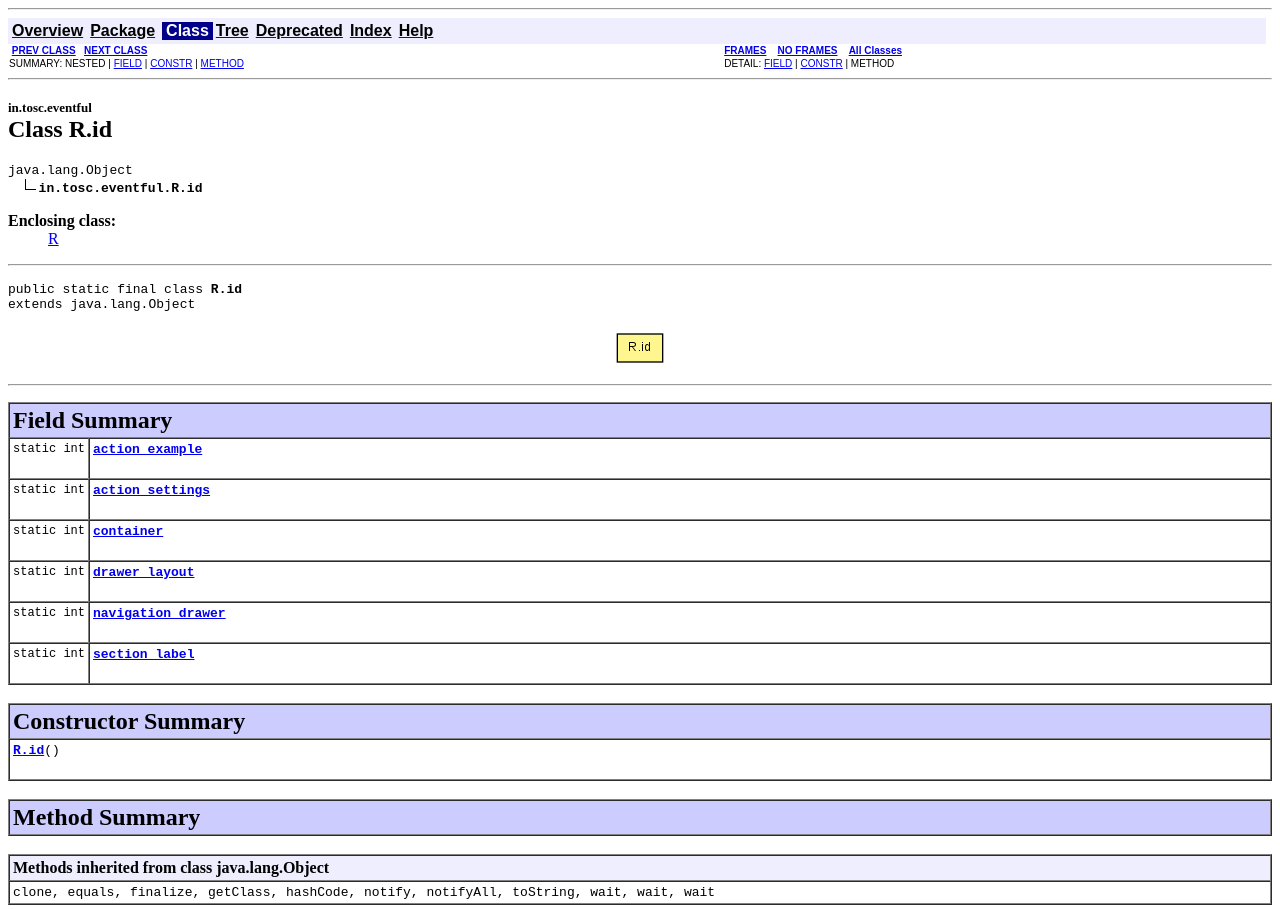
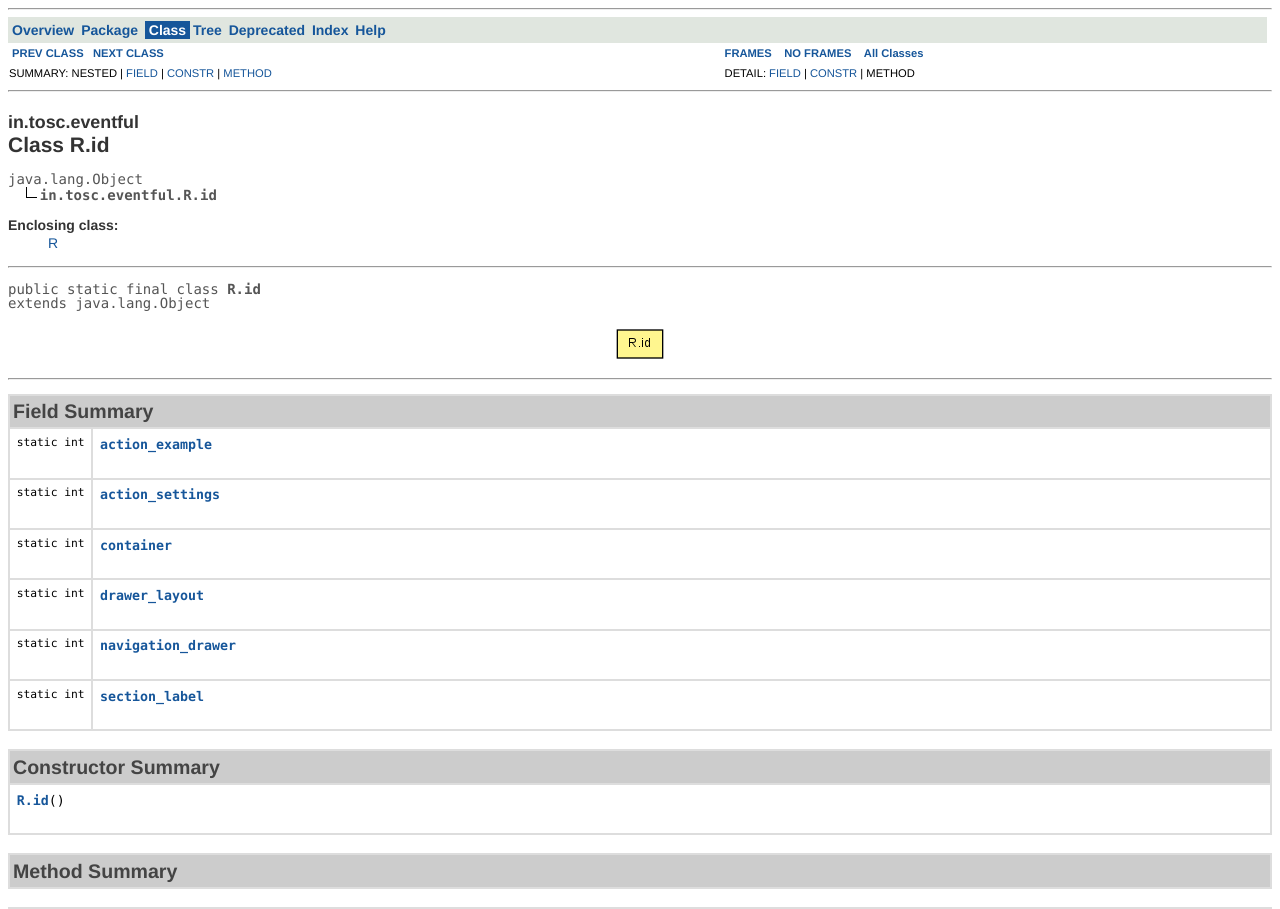
Before and after one commit to teamOSC/EventFul_Android_Library, a plain HTML site: page in/tosc/eventful/R.id.html in a window 1280 px wide. Shown: the top 909 px of the page. Drawn offline with Linux system fonts and the light colour scheme.

Commit message:
update docs
Signed-off-by: Arnav Gupta <championswimmer@aokp.co>

```diff
--- a/stylesheet.css
+++ b/stylesheet.css
@@ -3,26 +3,55 @@
 /* Define colors, fonts and other style attributes here to override the defaults */
 
 /* Page background color */
-body { background-color: #FFFFFF; color:#000000 }
+body { background-color: #FFFFFF; color:#333; font-size: 100%; }
+
+body { font-size: 0.875em; line-height: 1.286em; font-family:   "Helvetica", "Arial", sans-serif; }
+
+code { color: #777; line-height: 1.286em; font-family: "Consolas", "Lucida Console", "Droid Sans Mono", "Andale Mono", "Monaco", "Lucida Sans Typewriter"; }
+
+pre { color: #555; line-height: 1.0em; font-family: "Consolas", "Lucida Console", "Droid Sans Mono", "Andale Mono", "Monaco", "Lucida Sans Typewriter"; }
+
+
+a { text-decoration: none; color: #16569A; /* also try #2E85ED, #0033FF, #6C93C6, #1D7BBE, #1D8DD2 */ }
+a:hover { color: #EEEEEE; background-color: #16569A; }
+a:visited { color: #CC3300; }
+a:visited:hover { color: #fff; background-color: #CC3300; }
+
+table[border="1"] { border: 1px solid #ddd; }
+table[border="1"] td, table[border="1"] th { border: 1px solid #ddd; }
+table[cellpadding="3"] td { padding: 0.5em; }
+
+font[size="-1"] { font-size: 0.85em; line-height: 1.5em; }
+font[size="-2"] { font-size: 0.8em; }
+font[size="+2"] { font-size: 1.4em; line-height: 1.3em; padding: 0.4em 0; }
 
 /* Headings */
-h1 { font-size: 145% }
+h1 { font-size: 1.5em; line-height: 1.286em;}
 
 /* Table colors */
-.TableHeadingColor     { background: #CCCCFF; color:#000000 } /* Dark mauve */
-.TableSubHeadingColor  { background: #EEEEFF; color:#000000 } /* Light mauve */
-.TableRowColor         { background: #FFFFFF; color:#000000 } /* White */
+.TableHeadingColor     { background: #ccc; color:#444; } /* Dark mauve */
+.TableSubHeadingColor  { background: #ddd; color:#444; } /* Light mauve */
+.TableRowColor         { background: #FFFFFF; color:#666; font-size: 0.95em; } /* White */
+.TableRowColor code    { color:#000; } /* White */
 
 /* Font used in left-hand frame lists */
-.FrameTitleFont   { font-size: 100%; font-family: Helvetica, Arial, sans-serif; color:#000000 }
-.FrameHeadingFont { font-size:  90%; font-family: Helvetica, Arial, sans-serif; color:#000000 }
-.FrameItemFont    { font-size:  90%; font-family: Helvetica, Arial, sans-serif; color:#000000 }
+.FrameTitleFont   { font-size: 100%; }
+.FrameHeadingFont { font-size:  90%; }
+.FrameItemFont { font-size:  0.9em; line-height: 1.3em;
+}
+/* Java Interfaces */
+.FrameItemFont a i {
+  font-style: normal; color: #666;
+}
+.FrameItemFont a:hover i {
+  font-style: normal; color: #fff; background-color: #666;
+}
 
 /* Navigation bar fonts and colors */
-.NavBarCell1    { background-color:#EEEEFF; color:#000000} /* Light mauve */
-.NavBarCell1Rev { background-color:#00008B; color:#FFFFFF} /* Dark Blue */
-.NavBarFont1    { font-family: Arial, Helvetica, sans-serif; color:#000000;color:#000000;}
-.NavBarFont1Rev { font-family: Arial, Helvetica, sans-serif; color:#FFFFFF;color:#FFFFFF;}
+.NavBarCell1    { background-color:#E0E6DF; } /* Light mauve */
+.NavBarCell1Rev { background-color:#16569A; color:#FFFFFF} /* Dark Blue */
+.NavBarFont1    { }
+.NavBarFont1Rev { color:#FFFFFF; }
 
-.NavBarCell2    { font-family: Arial, Helvetica, sans-serif; background-color:#FFFFFF; color:#000000}
-.NavBarCell3    { font-family: Arial, Helvetica, sans-serif; background-color:#FFFFFF; color:#000000}
+.NavBarCell2    { background-color:#FFFFFF; color:#000000}
+.NavBarCell3    { background-color:#FFFFFF; color:#000000}
```
